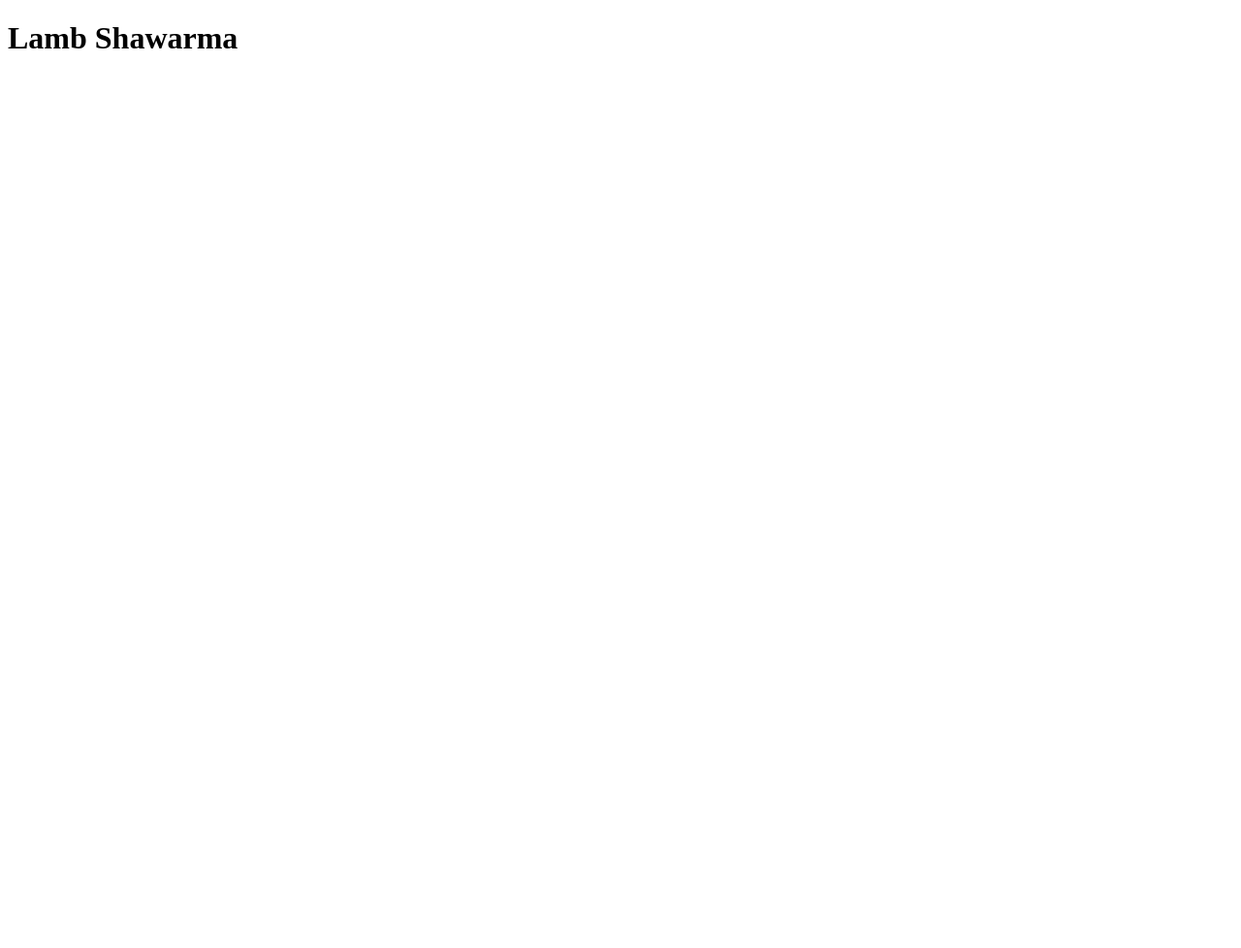
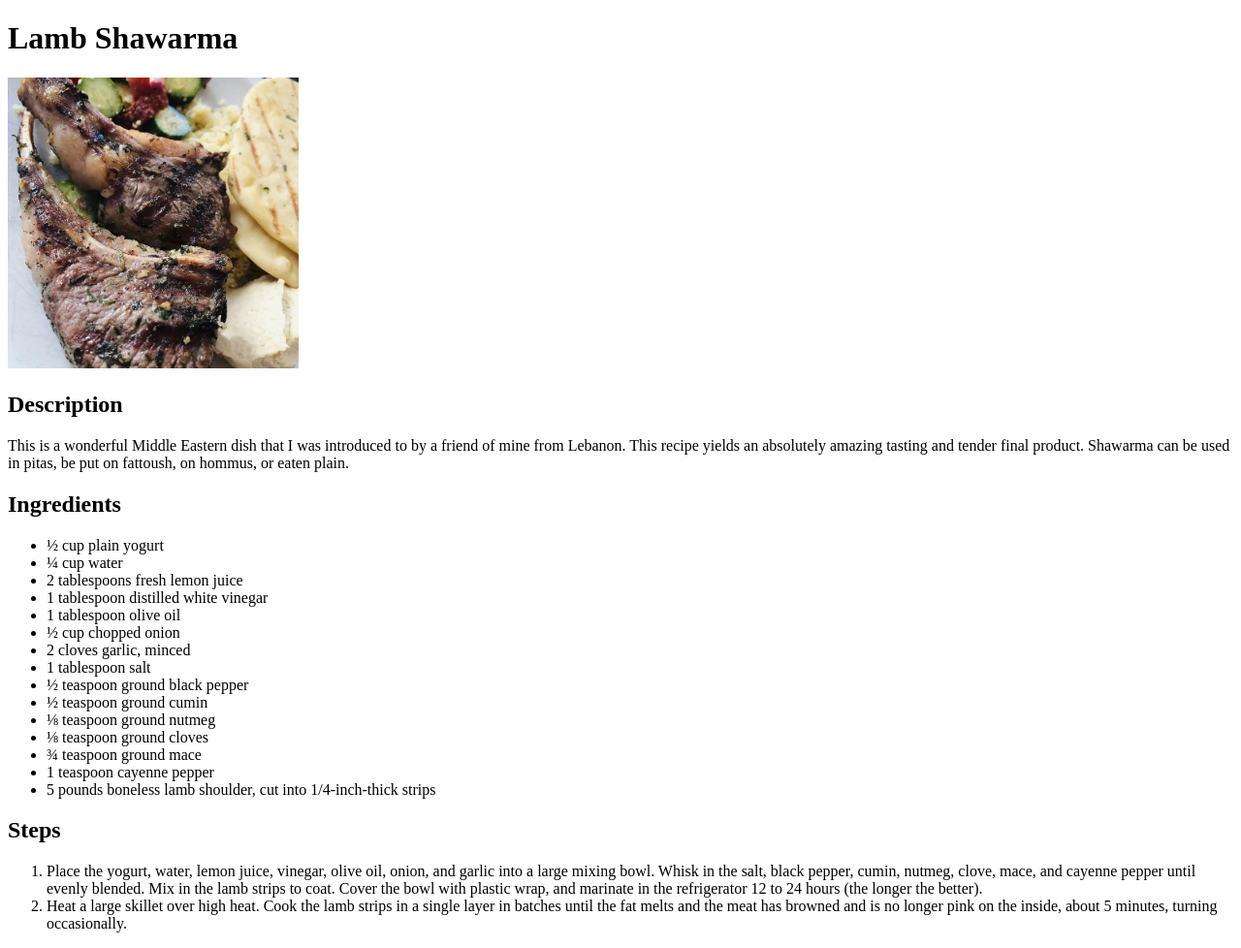
Before and after one commit to Infamous003/odin-recipes, a plain HTML site: page recipes/lamb-shawarma.html in a window 1280 px wide. Shown: the whole page at 97% size. Before the commit the page ends 800 px from the top, so only its background shows below. Drawn offline with Linux system fonts and the light colour scheme.

Commit message:
Add finished lamb-shawarma.html
Finished the lamb-shawarma.html by adding image, ingredients and steps

```diff
--- a/recipes/lamb-shawarma.html
+++ b/recipes/lamb-shawarma.html
@@ -6,5 +6,38 @@
   </head>
   <body>
     <h1>Lamb Shawarma</h1>
+    <img src="./img/lamb-shawarma.webp" alt="Picture of a lamb shawarma" height="300">
+
+    <h2>Description</h2>
+    <p>
+      This is a wonderful Middle Eastern dish that I was introduced to by a friend of mine from Lebanon. This recipe yields an absolutely amazing tasting and tender final product. Shawarma can be used in pitas, be put on fattoush, on hommus, or eaten plain.
+    </p>
+    <h2>Ingredients</h2>
+    <ul>
+      <li>½ cup plain yogurt</li>
+      <li>¼ cup water</li>
+      <li>2 tablespoons fresh lemon juice</li>
+      <li>1 tablespoon distilled white vinegar</li>
+      <li>1 tablespoon olive oil</li>
+      <li>½ cup chopped onion</li>
+      <li>2 cloves garlic, minced</li>
+      <li>1 tablespoon salt</li>
+      <li>½ teaspoon ground black pepper</li>
+      <li>½ teaspoon ground cumin</li>
+      <li>⅛ teaspoon ground nutmeg</li>
+      <li>⅛ teaspoon ground cloves</li>
+      <li>¾ teaspoon ground mace</li>
+      <li>1 teaspoon cayenne pepper</li>
+      <li>5 pounds boneless lamb shoulder, cut into 1/4-inch-thick strips</li>
+    </ul>
+    <h2>Steps</h2>
+    <ol>
+      <li>
+        Place the yogurt, water, lemon juice, vinegar, olive oil, onion, and garlic into a large mixing bowl. Whisk in the salt, black pepper, cumin, nutmeg, clove, mace, and cayenne pepper until evenly blended. Mix in the lamb strips to coat. Cover the bowl with plastic wrap, and marinate in the refrigerator 12 to 24 hours (the longer the better).
+      </li>
+      <li>
+        Heat a large skillet over high heat. Cook the lamb strips in a single layer in batches until the fat melts and the meat has browned and is no longer pink on the inside, about 5 minutes, turning occasionally.
+      </li>
+    </ol>
   </body>
 </html>
```
Also changed, not shown: recipes/img/lamb-shawarma.webp (added).
